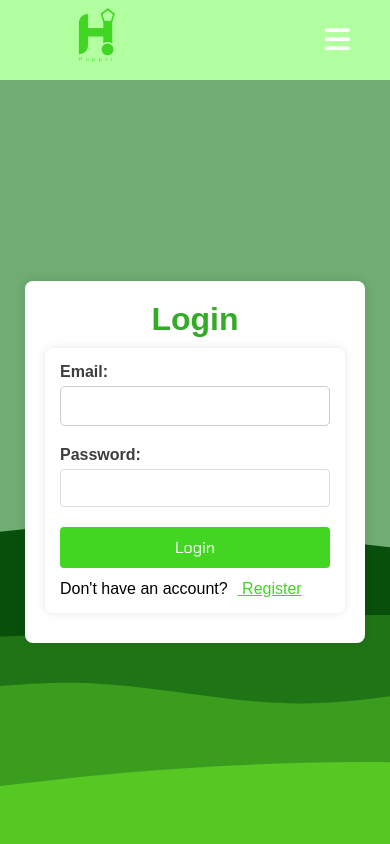
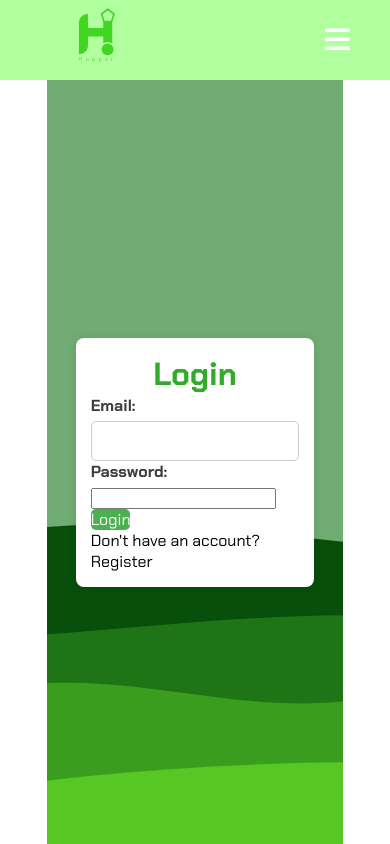
Before and after one commit to SophieCodes1910/ClientProject, a React (Vite) app: page /home in a window 390 px wide. Built offline with nearby package versions, Linux system fonts and the light colour scheme.

Commit message:
fixing phone bugs

```diff
--- a/src/pages/CreateEvents/createEvents.css
+++ b/src/pages/CreateEvents/createEvents.css
@@ -6,6 +6,7 @@ html, body {
     width: 100%;
     font-family: Arial, sans-serif;
     overflow-x: hidden; /* Prevent horizontal scrolling */
+    overflow-y: auto; /* Allow vertical scrolling */
 }
 
 /* Main Container for Fullscreen Background */
@@ -20,10 +21,8 @@ html, body {
     background-size: cover;
     background-position: center;
     background-attachment: fixed;
-    position: relative;
-    padding: 20px; /* Add padding to avoid edge issues */
-    overflow-y: auto; /* Allow vertical scroll */
-    z-index: 1;
+    padding: 20px;
+    overflow-y: auto; /* Enable vertical scrolling */
 }
 
 /* Form Card Styling */
@@ -34,78 +33,18 @@ html, body {
     padding: 20px;
     max-width: 600px;
     width: 100%;
-    position: relative;
-    z-index: 10;
-    box-sizing: border-box; /* Prevents layout shifts due to padding */
-}
-
-.events h2 {
-    text-align: center;
-    color: #32ab26;
-    margin-bottom: 20px;
-}
-
-/* Form Styling */
-.event-form {
-    display: flex;
-    flex-direction: column;
-    gap: 20px;
-}
-
-/* Input Fields Styling */
-.event-form input,
-.event-form select,
-.event-form textarea {
-    width: 100%;
-    padding: 12px;
-    border-radius: 5px;
-    border: 1px solid #ccc;
-    font-size: 1rem;
-    color: #333;
-}
-
-.event-form label {
-    display: block;
-    margin-bottom: 5px;
-    font-weight: bold;
-    color: #32ab26;
-}
-
-/* Submit Button Styling */
-.create-event {
-    background-color: #32ab26;
-    color: white;
-    padding: 12px;
-    border: none;
-    border-radius: 5px;
-    font-size: 1.1rem;
-    cursor: pointer;
-    transition: background-color 0.3s ease;
-}
-
-.create-event:hover {
-    background-color: #42d623;
+    max-height: 90vh; /* Ensure it fits on smaller screens */
+    overflow-y: auto; /* Enable scrolling within form */
+    box-sizing: border-box;
 }
 
 /* Responsive Adjustments for Small Screens */
 @media screen and (max-width: 600px) {
     .create-events-container {
-        padding: 10px; /* Adjust padding on smaller screens */
+        padding: 10px;
     }
 
     .events {
         padding: 15px;
     }
-
-    .create-event {
-        padding: 10px;
-        font-size: 1rem;
-    }
-
-    .event-form input,
-    .event-form select,
-    .event-form textarea {
-        padding: 10px;
-        font-size: 0.9rem;
-    }
 }
--- a/src/pages/Login/login.css
+++ b/src/pages/Login/login.css
@@ -6,6 +6,7 @@ html, body {
   width: 100%;
   font-family: Arial, sans-serif;
   overflow-x: hidden; /* Prevent horizontal scrolling */
+  overflow-y: auto; /* Allow vertical scrolling */
 }
 
 /* Fullscreen Background for Login Page */
@@ -17,15 +18,12 @@ html, body {
   width: 100%;
   background: url("../../assets/LoginBackground.svg") no-repeat center center;
   background-size: cover;
-  z-index: 1;
   padding: 20px;
-  overflow-y: auto; /* Allow vertical scrolling */
 }
 
 /* Login Container Styling */
 .login-container {
   position: relative;
-  width: 100%;
   max-width: 400px;
   padding: 20px;
   background-color: #ffffff;
@@ -35,87 +33,9 @@ html, body {
   display: flex;
   flex-direction: column;
   align-items: center;
-  max-height: 90vh; /* Limit height on small screens */
-  overflow-y: auto; /* Allow scroll within the container */
-  box-sizing: border-box; /* Prevents layout shifts due to padding */
-}
-
-/* Heading Styling */
-h2 {
-  text-align: center;
-  margin-bottom: 20px;
-  color: #333333;
-}
-
-/* Input Fields Styling */
-label {
-  display: block;
-  margin-bottom: 8px;
-  color: #555555;
-  font-weight: bold;
-}
-
-input[type="email"],
-input[type="password"] {
-  width: 100%;
-  padding: 10px;
-  margin-bottom: 20px;
-  border: 1px solid #dddddd;
-  border-radius: 4px;
-  font-size: 14px;
-  color: #333333;
-  outline: none;
-  transition: border-color 0.3s;
-}
-
-input[type="email"]:focus,
-input[type="password"]:focus {
-  border-color: #42d623;
-}
-
-/* Submit Button Styling */
-button[type="submit"] {
-  width: 100%;
-  padding: 10px;
-  background-color: #42d623;
-  color: #ffffff;
-  border: none;
-  border-radius: 4px;
-  font-size: 16px;
-  transition: background-color 0.3s;
-  margin-bottom: 12px;
-  cursor: pointer;
-}
-
-button[type="submit"]:hover {
-  background-color: #53ff30;
-}
-
-/* Register Link Styling */
-.register-btn {
-  margin-left: 10px;
-  color: #42d623;
-  text-decoration: underline;
-  cursor: pointer;
-}
-
-/* Loader Styling */
-button.loading {
-  background-color: #5a9bff;
-}
-
-.loader {
-  border: 4px solid #f3f3f3;
-  border-top: 4px solid #3498db;
-  border-radius: 50%;
-  width: 20px;
-  height: 20px;
-  animation: spin 1s linear infinite;
-}
-
-@keyframes spin {
-  0% { transform: rotate(0deg); }
-  100% { transform: rotate(360deg); }
+  max-height: 90vh;
+  overflow-y: auto; /* Allow scroll within the form on smaller screens */
+  box-sizing: border-box;
 }
 
 /* Responsive Design for Small Screens */
@@ -126,13 +46,6 @@ button.loading {
 
   .login-container {
       padding: 15px;
-      max-width: 90%; /* Make sure it fits well on smaller screens */
-  }
-
-  input[type="email"],
-  input[type="password"],
-  button[type="submit"] {
-      font-size: 14px;
-      padding: 8px;
+      max-width: 90%;
   }
 }
--- a/src/pages/Register/register.css
+++ b/src/pages/Register/register.css
@@ -1,183 +1,45 @@
 /* Base styles - register.css */
-.register-background {
-  height: 100vh; /* Allow height to grow */
-  width: 100vw; /* Full viewport width */
-  background: url("../../assets/LoginBackground.svg") no-repeat center center;
-  background-size: cover;
-  display: flex;
-  justify-content: center;
-  align-items: center;
-  position: relative;
-}
-
-body {
+/* Reset Base Styles */
+html, body {
   margin: 0;
   padding: 0;
-  height: auto; /* Allow scrolling by setting height to auto */
   width: 100vw;
-  overflow-y: auto; /* Enable vertical scrolling */
+  overflow-y: auto;
   font-family: Arial, sans-serif;
 }
 
-.register-container {
-  width: 95%;
-  max-width: 400px;
-  height: auto; /* Allow height to grow based on content */
-  display: flex;
-  justify-content: center;
-  align-items: center;
-  flex-direction: column;
-  padding-top: 20px; /* Add padding if needed */
-}
-
-/* Form Styles */
-form {
-  background-color: #ffffff;
-  padding: 20px;
-  border-radius: 8px;
-  box-shadow: 0 0 10px rgba(0, 0, 0, 0.1);
-  width: 100%;
-  margin: 10px;
-}
-
-h2 {
-  text-align: center;
-  margin-bottom: 20px;
-  color: #333333;
-}
-
-/* Input Fields */
-label {
-  display: block;
-  margin-bottom: 8px;
-  color: #555555;
-  font-weight: bold;
-}
-
-input[type="text"],
-input[type="email"],
-input[type="password"] {
-  width: 100%;
-  padding: 10px;
-  margin-bottom: 20px;
-  border: 1px solid #dddddd;
-  border-radius: 4px;
-  font-size: 14px;
-  color: #333333;
-  outline: none;
-  transition: border-color 0.3s;
-}
-
-input[type="text"]:focus,
-input[type="email"]:focus,
-input[type="password"]:focus {
-  border-color: #42d623;
-}
-
-/* Submit Button */
-button[type="submit"] {
-  width: 100%;
-  padding: 10px;
-  background-color: #42d623;
-  color: #ffffff;
-  border: none;
-  border-radius: 4px;
-  font-size: 16px;
-  transition: background-color 0.3s;
-  margin-bottom: 12px;
-}
-
-button[type="submit"]:hover {
-  background-color: #53ff30;
-}
-
-.login-btn {
-  margin-left: 10px;
-  color: #42d623;
-  text-decoration: underline;
-}
-
-/* Loader styles */
-button {
-  position: relative;
-  display: flex;
-  justify-content: center;
-  align-items: center;
-}
-
-button:disabled {
-  background-color: #5a9bff;
-  cursor: not-allowed;
-  opacity: 0.7;
-}
-
-button.loading {
-  background-color: #5a9bff;
-}
-
-.loader {
-  border: 4px solid #f3f3f3;
-  border-top: 4px solid #3498db;
-  border-radius: 50%;
-  width: 20px;
-  height: 20px;
-  animation: spin 1s linear infinite;
-}
-
-@keyframes spin {
-  0% { transform: rotate(0deg); }
-  100% { transform: rotate(360deg); }
-}
-
-/* Responsive Design */
-@media (max-width: 600px) {
-  form {
-    padding: 15px;
-  }
-}
-
-/* login.css */
-.auth-page {
-  height: auto; /* Allow height to grow */
+/* Fullscreen Background */
+.register-background {
+  min-height: 100vh;
   width: 100vw;
   background: url("../../assets/LoginBackground.svg") no-repeat center center;
   background-size: cover;
   display: flex;
   justify-content: center;
   align-items: center;
-  font-family: Arial, sans-serif;
+  padding: 20px;
+  overflow-y: auto; /* Enable vertical scrolling */
 }
 
-.login-container {
+/* Register Container */
+.register-container {
   width: 95%;
   max-width: 400px;
+  display: flex;
+  justify-content: center;
+  align-items: center;
+  flex-direction: column;
   padding: 20px;
+  background-color: white;
   border-radius: 8px;
-  background-color: #ffffff;
   box-shadow: 0 0 10px rgba(0, 0, 0, 0.1);
-  display: flex;
-  flex-direction: column;
-  align-items: center;
-  justify-content: center;
-  margin: 10px;
+  overflow-y: auto;
+  max-height: 90vh; /* Ensure it fits on smaller screens */
 }
 
-/* Carousel styling */
-.how-it-works-images.carousel {
-  overflow-x: hidden; /* Restrict horizontal scrolling */
-  overflow-y: auto; /* Allow vertical scrolling if needed */
-  width: 100%;
-  max-width: 600px;
+/* Responsive Design */
+@media (max-width: 600px) {
+.register-container {
+  padding: 15px;
 }
-
-/* Carousel track */
-.carousel-track {
-  display: flex;
-  transition: transform 0.5s ease-in-out;
 }
-
-/* Error message styling */
-.error-message {
-  color: red;
-  font-weight: bold;
-}
```
